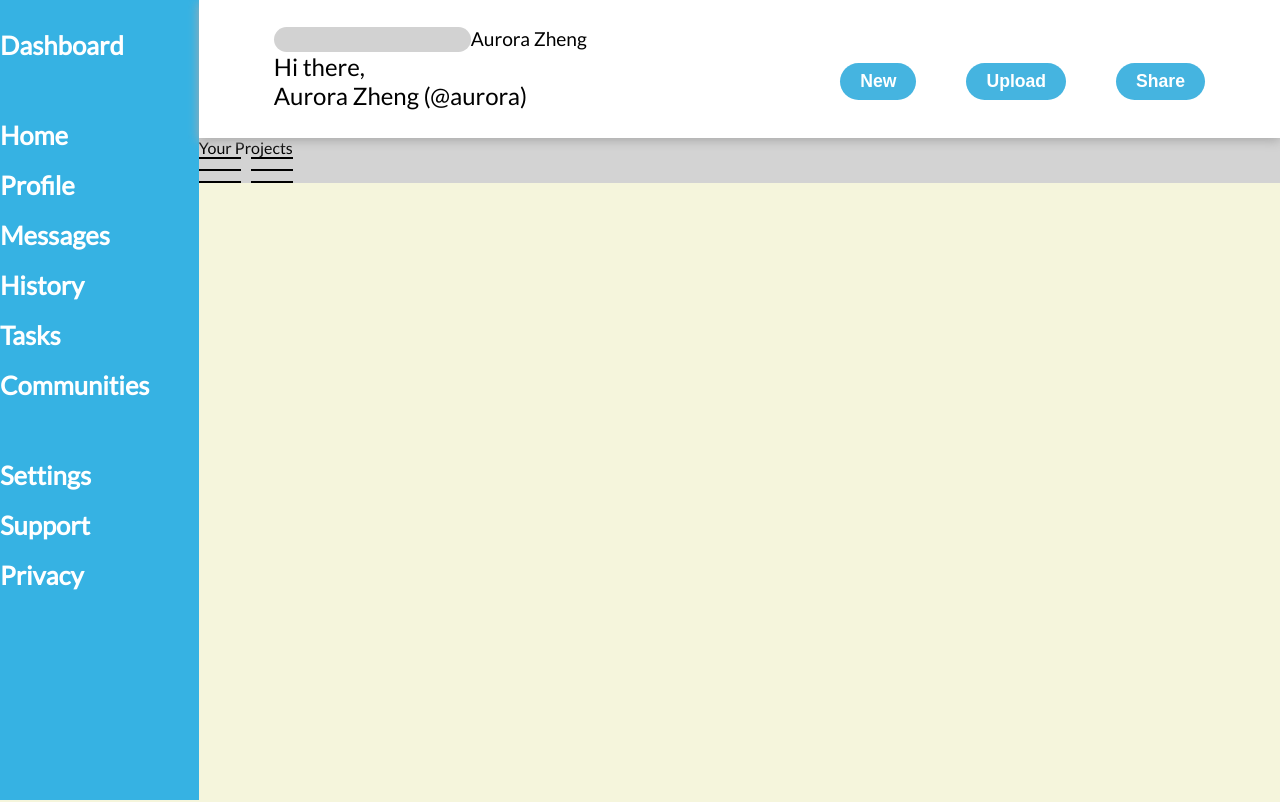
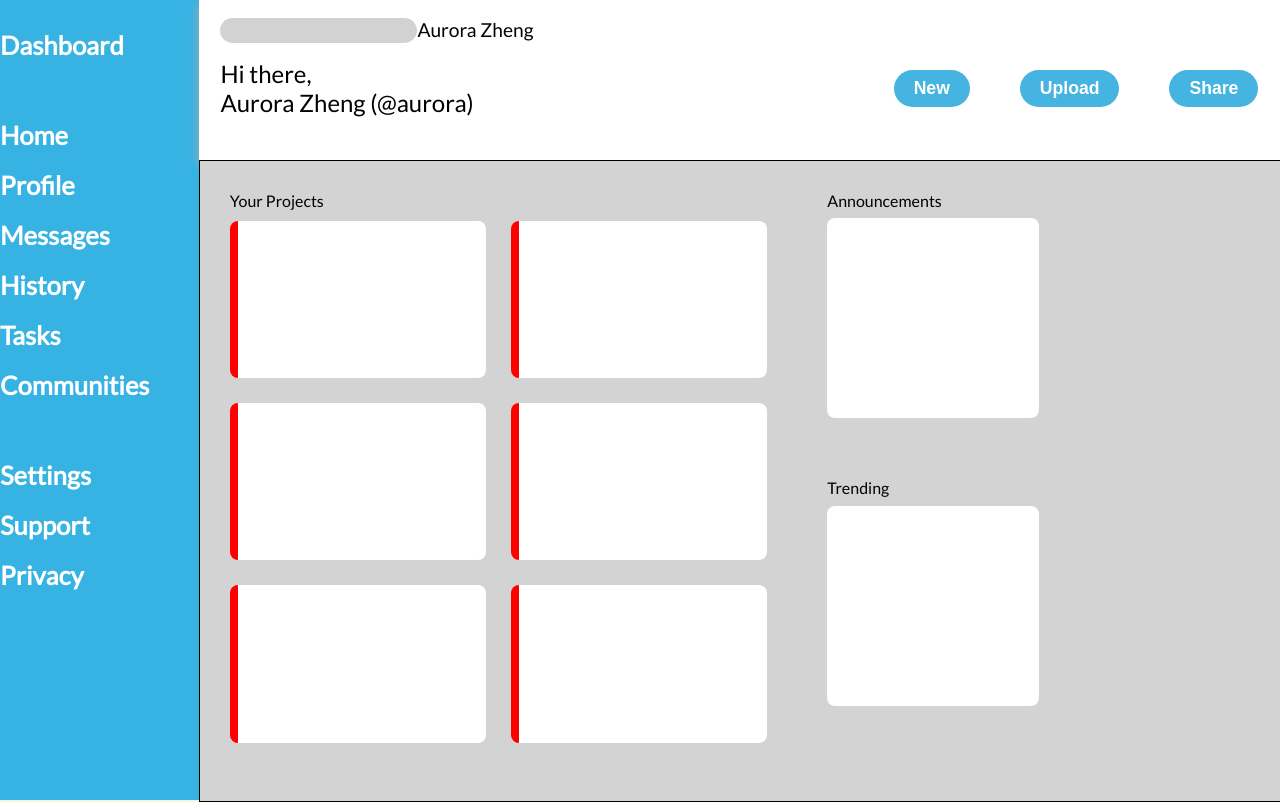
Before and after one commit to aaronliuo/random-dashboard, a plain HTML site: page index.html in a window 1280 px wide. Drawn offline with Linux system fonts and the light colour scheme.

Commit message:
Added template to project, announcements, and trending sections.

```diff
--- a/index.html
+++ b/index.html
@@ -82,22 +82,54 @@
         </div>
         <div class="bottom-section">
             <div class="project-container">
-                <div>Your Projects</div>
+                <div class="project-text">Your Projects</div>
                 <div class="project-grid">
-                    <div></div>
-                    <div></div>
-                    <div></div>
-                    <div></div>
-                    <div></div>
-                    <div></div>
+                    <div>
+                        <div class="title"></div>
+                        <div class="paragraph">
+
+                        </div>
+                    </div>
+                    <div>
+                        <div class="title"></div>
+                        <div class="paragraph">
+
+                        </div>
+                    </div>
+                    <div>
+                        <div class="title"></div>
+                        <div class="paragraph">
+
+                        </div>
+                    </div>
+                    <div>
+                        <div class="title"></div>
+                        <div class="paragraph">
+
+                        </div>
+                    </div>
+                    <div>
+                        <div class="title"></div>
+                        <div class="paragraph">
+
+                        </div>
+                    </div>
+                    <div>
+                        <div class="title"></div>
+                        <div class="paragraph">
+
+                        </div>
+                    </div>
                 </div>
             </div>
             <div class="left-bar">
                 <div class="announcements-container">
-
+                    <div class="announcements-text">Announcements</div>
+                    <div class="annoucements-section"></div>
                 </div>
                 <div class="trending-container">
-
+                    <div class="trending-text">Trending</div>
+                    <div class="trending-section"></div>
                 </div>
             </div>
         </div>
--- a/style.css
+++ b/style.css
@@ -13,6 +13,7 @@ body {
 }
 
 .side-bar {
+    height: 100%;
     background: rgb(54, 178, 227);
     width: max(200px, 15%);
     overflow: auto;
@@ -38,14 +39,17 @@ body {
 }
 
 .main-page {
+    height: 100%;
     width: 85%;
 }
 
+.main-page > * {
+    width: max(100%, 750px);
+}
+
 .top-bar {
-    position: relative;
     background-color: white;
-    height: 11%;
-    padding: 25px 75px;
+    height: max(20%, 150px);
     box-shadow: 0 3px 10px 0 rgb(171, 171, 171);
 }
 
@@ -61,21 +65,24 @@ body {
 }
 
 .first-container {
+    padding: 1.5% 2%;
     display: flex;
     align-items: center;
     font-size: 1.2rem;
 }
 
 .second-container {
+    padding-left: 2%;
+    padding-right: 2%;
     display: flex;
     align-items: center;
     font-size: 1.5rem;
 }
 
 .button-containers {
+    margin-left: auto;
     display: flex;
     align-items: center;
-    margin-left: auto;
     gap: 50px;
 }
 
@@ -91,18 +98,50 @@ body {
 
 .bottom-section {
     display: flex;
-    height: auto;
+    height: max(80%, 500px);
     background-color: lightgrey;
+    border: 1px solid black;
+}
+
+.project-container {
+    padding: 30px;
+    width: 50%;
+}
+
+.project-text,
+.announcements-text,
+.trending-text {
+    margin-bottom: 2%;
 }
 
 .project-grid {
     display: grid;
-    height: 50%;
-    grid-template-columns: 1fr 1fr;
-    grid-template-rows: 1fr 1fr 1fr;
-    gap: 10px;
+    overflow: auto;
+    height: 90%;
+    grid-template-columns: repeat(2, minmax(150px, 1fr));
+    grid-template-rows: repeat(3, 1fr);
+    gap: 25px;
 }
 
 .project-grid > div {
-    border: 1px solid black;
+    background-color: white;
+    border-radius: 8px;
+    border-left: 8px solid red;
 }
+
+.left-bar {
+    height: 100%;
+    width: 45%;
+}
+
+.left-bar > * {
+    padding: 30px;
+}
+
+.annoucements-section,
+.trending-section {
+    background-color: white;
+    height: 200px;
+    width: 50%;
+    border-radius: 8px;
+}
```
